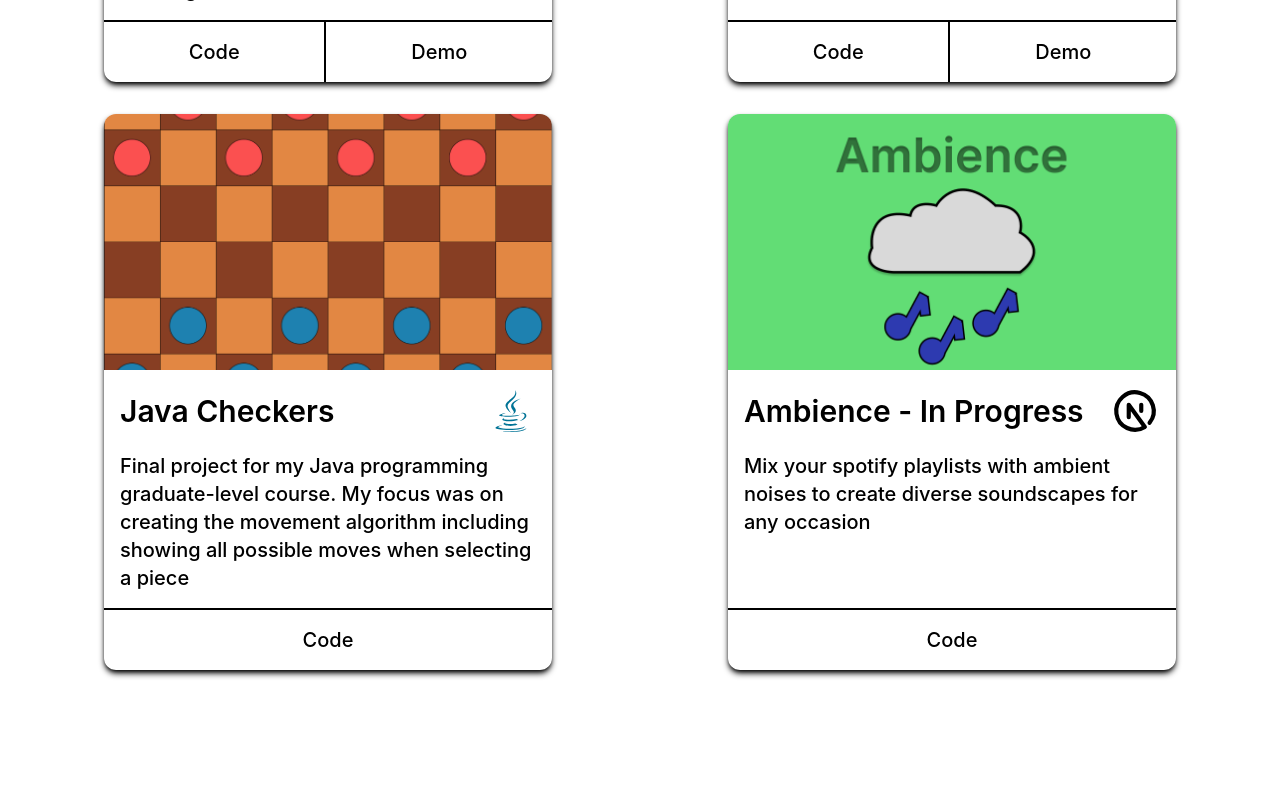
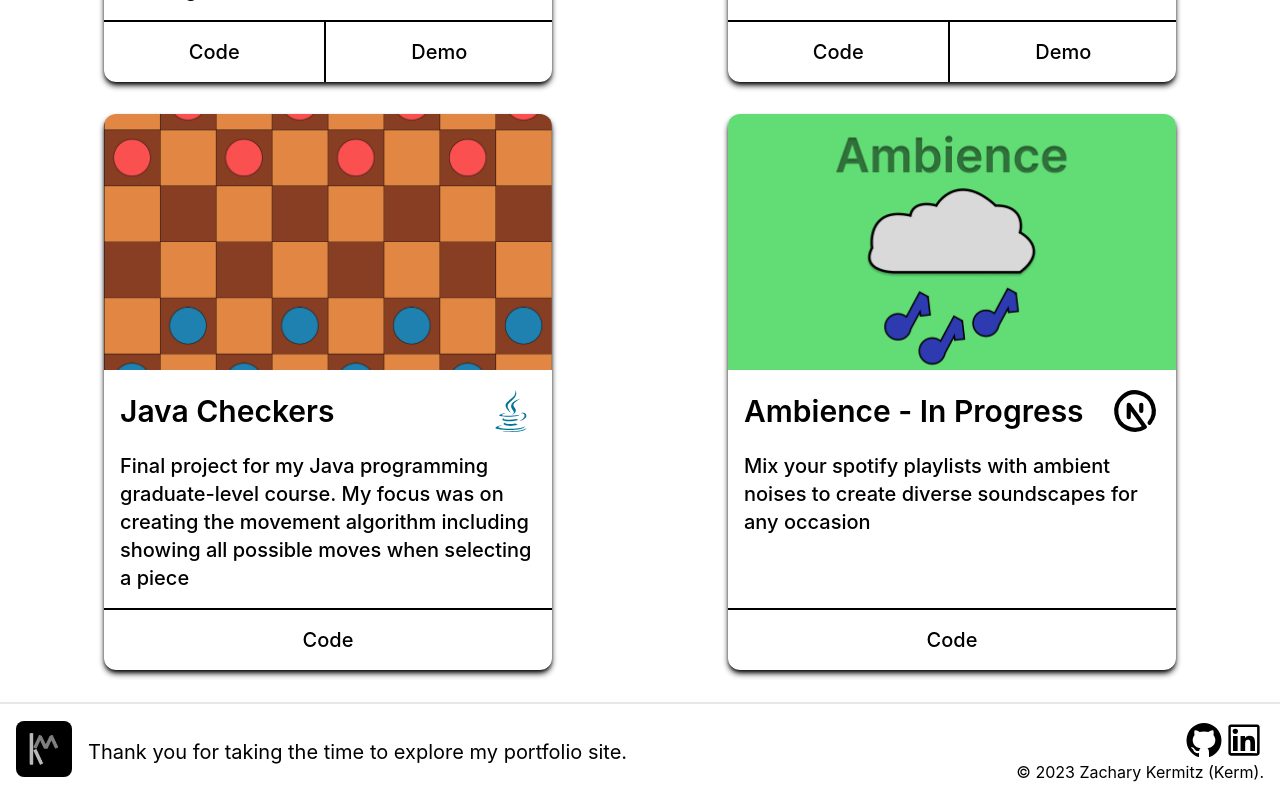
Before and after one commit to KermWasTaken/portfolio-site, a React (Vite) app: page / in a window 1280 px wide. Shown: the part 2822-3622 px from the top of the page. Before the commit the page ends 3508 px from the top, so only its background shows below. Built offline with nearby package versions, Linux system fonts and the light colour scheme.

Commit message:
Finished version 1.0.0 of website

```diff
--- /dev/null
+++ b/components/Footer.jsx
@@ -0,0 +1,42 @@
+import logo from "../src/assets/Kerm-Logo.png";
+import { AiFillGithub, AiOutlineLinkedin } from "react-icons/ai";
+
+export default function Footer() {
+  return (
+    <div className="flex h-full w-full max-w-screen-xl flex-col items-start justify-between bg-white sm:flex-row sm:items-center">
+      <div className="my-4 flex items-center px-4">
+        <a
+          href="#home"
+          className="group flex-shrink-0 transition duration-300 hover:cursor-pointer"
+        >
+          <img src={logo} alt="Portfolio logo" className="h-14 rounded-lg" />
+          <span className="mt-0.5 block h-1 max-w-0 bg-black transition-all duration-500 group-hover:max-w-full"></span>
+        </a>
+        <p className="ml-4 text-xl">
+          Thank you for taking the time to explore my portfolio site.
+        </p>
+      </div>
+      <div className="my-4 px-4">
+        <div className="flex items-center sm:justify-end lg:order-2">
+          <a
+            target="_blank"
+            rel="noreferrer"
+            href="https://www.github.com/KermWasTaken"
+            className="duration-200 hover:scale-105 hover:cursor-pointer hover:opacity-50"
+          >
+            <AiFillGithub size={40} className="text-black" />
+          </a>
+          <a
+            target="_blank"
+            rel="noreferrer"
+            href="https://www.linkedin.com/in/zacharykermitz/"
+            className="duration-200 hover:scale-105 hover:cursor-pointer hover:opacity-50"
+          >
+            <AiOutlineLinkedin size={40} className="text-black" />
+          </a>
+        </div>
+        <p className="whitespace-nowrap">&copy; 2023 Zachary Kermitz (Kerm).</p>
+      </div>
+    </div>
+  );
+}
--- a/components/Navbar.jsx
+++ b/components/Navbar.jsx
@@ -80,7 +80,7 @@ export default function Navbar() {
         <a
           target="_blank"
           rel="noreferrer"
-          className="rounded-md border-2 border-cardinal px-8 py-2 font-medium duration-200 hover:bg-cardinal hover:text-white"
+          className="rounded-md border-2 border-cardinal px-8 py-2 font-medium duration-500 hover:bg-cardinal hover:text-white"
           href="src/assests/resume.pdf"
         >
           Resume
@@ -114,7 +114,7 @@ export default function Navbar() {
       </div>
 
       {nav && (
-        <ul className="absolute left-0 top-20 flex w-full flex-col items-center justify-center rounded-bl-3xl rounded-br-3xl bg-white text-black">
+        <ul className="absolute left-0 top-20 flex w-full flex-col items-center justify-center rounded-bl-3xl rounded-br-3xl bg-white text-black lg:hidden">
           {links.map(({ id, link }) => {
             return (
               <li
--- a/components/Portfolio.jsx
+++ b/components/Portfolio.jsx
@@ -20,7 +20,6 @@ export default function Portfolio() {
       desc: "A wordle-esque daily guessing game for Costco food products!",
       github: "https://github.com/KermWasTaken/costcodle",
       demo: "https://costcodle.com",
-      isVideo: false,
       icons: [
         <BiLogoHtml5 key={1} size={50} className="text-html" />,
         <BiLogoCss3 key={2} size={50} className="text-css" />,
@@ -33,7 +32,6 @@ export default function Portfolio() {
       desc: "Continuted from a mock React interview on youtube. They ran out of time so I took up the challenge of finishing the project to a working end result.",
       github: "https://github.com/KermWasTaken/poke-kerm",
       demo: "https://costcodle.com",
-      isVideo: false,
       icons: [
         <BiLogoReact key={1} size={50} className="text-react" />,
         <BiLogoBootstrap key={2} size={50} className="text-bootstrap" />,
@@ -45,10 +43,9 @@ export default function Portfolio() {
       desc: "Continuted from a mock React interview on youtube. They ran out of time so I took up the challenge of finishing the project to a working end result.",
       github: "https://github.com/rhyslee211/BubblAndroid",
       demo: "https://sites.google.com/stevens.edu/bubbl/home",
-      isVideo: false,
       icons: [
         <BiLogoJava key={1} size={50} className="text-java" />,
-        <BiLogoAndroid key={1} size={50} className="text-android" />,
+        <BiLogoAndroid key={2} size={50} className="text-android" />,
       ],
     },
 
@@ -58,7 +55,6 @@ export default function Portfolio() {
       desc: "The site you are currently looking at",
       github: "https://github.com/KermWasTaken/portfolio-site",
       demo: "https://sites.google.com/stevens.edu/bubbl/home",
-      isVideo: false,
       icons: [
         <BiLogoReact key={1} size={50} className="text-react" />,
         <BiLogoTailwindCss key={2} size={50} className="text-tailwind" />,
@@ -71,7 +67,6 @@ export default function Portfolio() {
       desc: "Final project for my Java programming graduate-level course. My focus was on creating the movement algorithm including showing all possible moves when selecting a piece",
       github: "https://github.com/KermWasTaken/JavaCheckers",
       demo: "",
-      isVideo: false,
       icons: [<BiLogoJava key={1} size={50} className="text-java" />],
     },
     {
@@ -80,7 +75,6 @@ export default function Portfolio() {
       desc: "Mix your spotify playlists with ambient noises to create diverse soundscapes for any occasion",
       github: "https://github.com/KermWasTaken/ambient-spotify",
       demo: "",
-      isVideo: false,
       icons: [<TbBrandNextjs key={1} size={50} className="text-black" />],
     },
   ];
@@ -88,7 +82,7 @@ export default function Portfolio() {
   return (
     <section
       id="portfolio"
-      className="flex min-h-screen justify-center bg-white pt-20"
+      className="mb-4 flex min-h-screen justify-center bg-white pt-20"
     >
       <div className="w-full max-w-screen-xl px-8 py-4">
         <h2 className="mb-12 text-center text-7xl font-bold text-black [text-shadow:_2px_2px_0_rgb(0_0_0_/20%)]">
--- a/components/ProjectCard.jsx
+++ b/components/ProjectCard.jsx
@@ -1,27 +1,32 @@
+import PropTypes from "prop-types";
+
+ProjectCard.propTypes = {
+  source: PropTypes.string.isRequired,
+  name: PropTypes.string.isRequired,
+  desc: PropTypes.string.isRequired,
+  github: PropTypes.string.isRequired,
+  demo: PropTypes.string.isRequired,
+  icons: PropTypes.arrayOf(Object),
+};
+
 export default function ProjectCard({
   source,
   name,
   desc,
   github,
   demo,
-  isVideo,
   icons,
 }) {
   return (
     <div className="flex h-full max-w-md flex-col overflow-auto rounded-xl border border-none shadow-md shadow-black duration-200 hover:scale-105">
       <div>
-        {isVideo ? (
-          <video src={source} controls className="h-64 w-full object-cover" />
-        ) : (
-          <img src={source} className="h-64 w-full object-cover" />
-        )}
+        <img src={source} className="h-64 w-full object-cover" />
       </div>
       <div className="flex-grow bg-white p-4">
         <div className="flex flex-wrap items-center justify-between">
           <h3 className="mb-4 text-3xl font-semibold text-black">{name}</h3>
           <div className="mb-4 flex">
             {icons.map((reactIcon) => {
-              console.log("Here");
               return reactIcon;
             })}
           </div>
--- a/src/App.jsx
+++ b/src/App.jsx
@@ -2,6 +2,7 @@ import Home from "../components/Home";
 import Navbar from "../components/Navbar";
 import About from "../components/About";
 import Portfolio from "../components/Portfolio";
+import Footer from "../components/Footer";
 
 function App() {
   return (
@@ -17,6 +18,12 @@ function App() {
         <About />
         <Portfolio />
       </main>
+      <footer
+        id="navbar"
+        className="flex w-full items-center justify-center border-t-2"
+      >
+        <Footer />
+      </footer>
     </>
   );
 }
```
